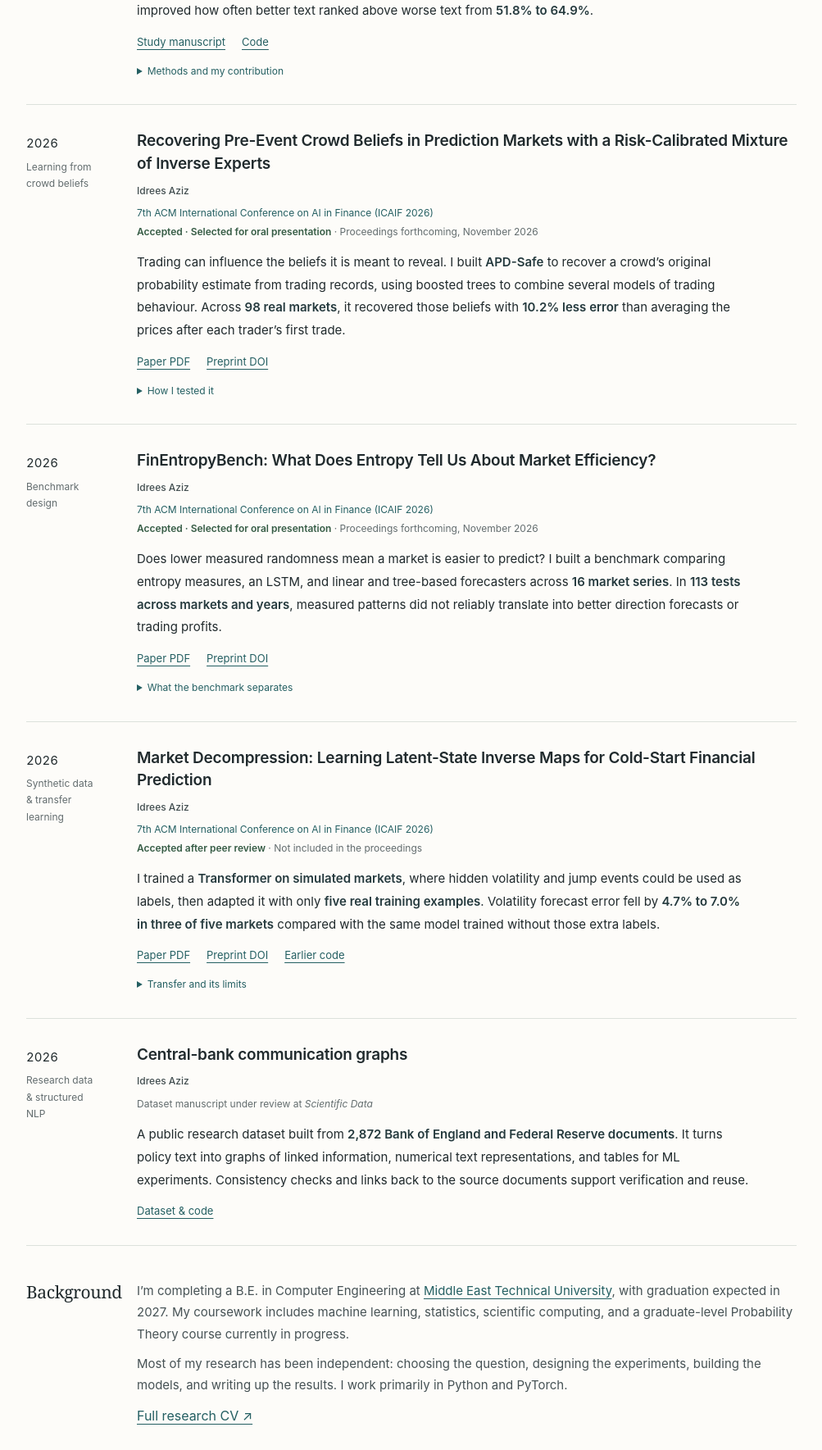
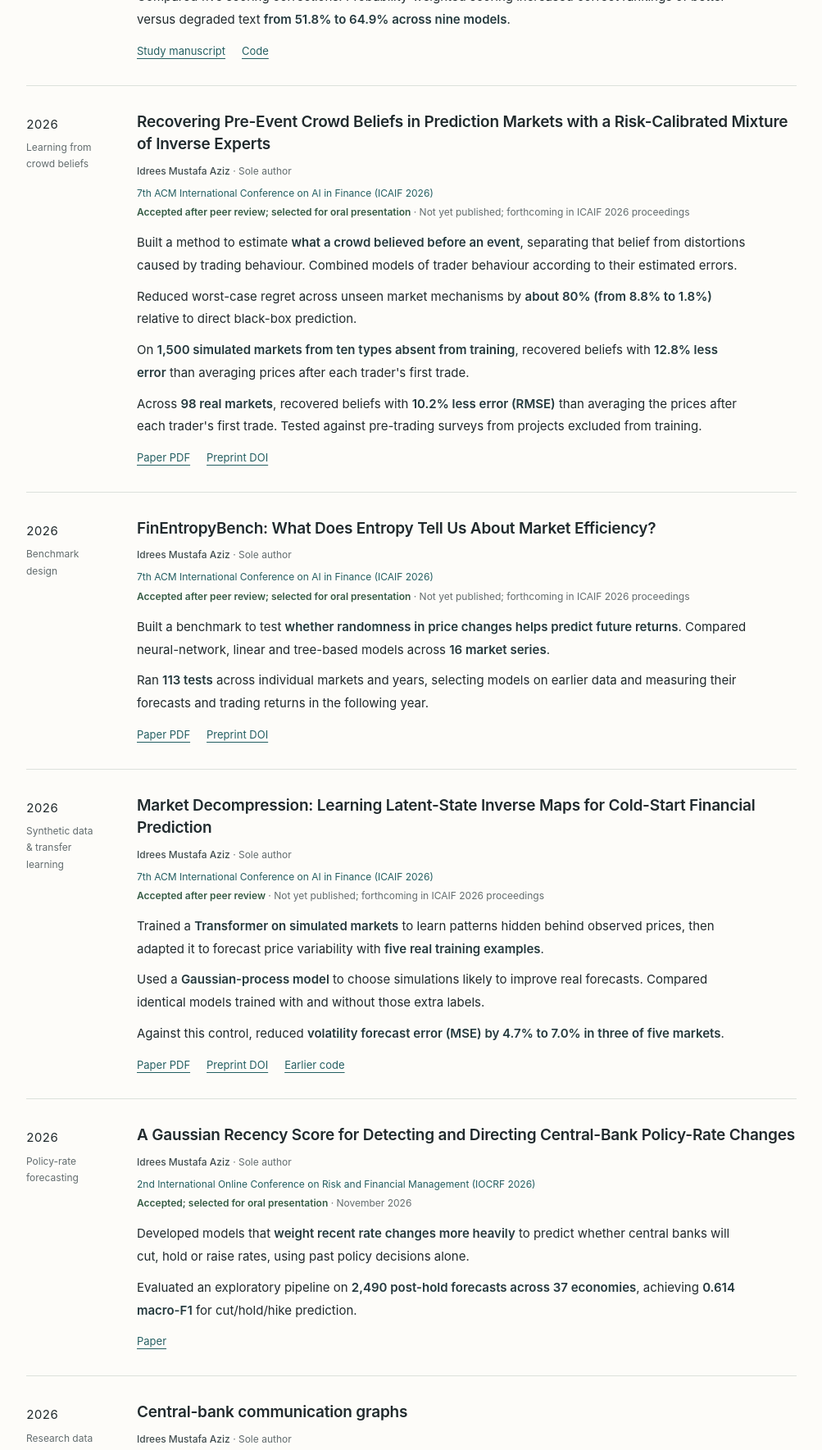
Before and after one commit to idreesaziz/idreesaziz.github.io, a plain HTML site: page index.html in a window 1280 px wide. Shown: the part 777-2546 px from the top of the page at 82% size, without its empty margins (138-1141 px from the left). Drawn offline with Linux system fonts and the light colour scheme.

Commit message:
Align research website with authoritative CV

```diff
--- a/index.html
+++ b/index.html
@@ -128,8 +128,8 @@
         <div class="hero-copy">
           <p class="eyebrow">Machine learning research</p>
           <h1 id="name">Idrees Mustafa Aziz</h1>
-          <p class="intro">I study how to evaluate model judgments, learn from simulated data, and make predictions with limited information.</p>
-          <p class="bio">I’m an independent researcher and a Computer Engineering undergraduate at Middle East Technical University (METU). My work ranges from testing how LLMs grade writing to training models on simulated markets. I’m particularly interested in reliable evaluation and its role in AI safety.</p>
+          <p class="intro">Research on LLM evaluation, learning from simulated data, and time-series prediction.</p>
+          <p class="bio">I’m an independent machine learning researcher and a Computer Engineering undergraduate at Middle East Technical University (METU). All research conducted independently, without an advisor. Independent research: Spring 2026 - Present.</p>
           <div class="profile-links" aria-label="Profile links">
             <a href="mailto:idrees.aziz@metu.edu.tr">Email</a>
             <a href="https://github.com/idreesaziz">GitHub</a>
@@ -150,11 +150,11 @@
           <div class="paper-side"><span class="year">2026</span><span class="area">LLM evaluation</span></div>
           <div>
             <h3><a href="no-one-gets-an-a.pdf">No One Gets an A: Distributional Bias in LLM Text Scoring</a></h3>
-            <p class="authors"><strong>Idrees Aziz</strong>, Mahir Sadikhov</p>
+            <p class="authors"><strong>Idrees Mustafa Aziz</strong> · First author</p>
             <p class="status">Research study · First author · 2026</p>
-            <p class="description">We tested whether <strong>11 LLMs</strong> could reliably grade writing across <strong>approximately 99,000 assessments</strong>. Models often gave similar scores to texts of different quality. Across nine models, a scoring correction improved how often better text ranked above worse text from <strong>51.8% to 64.9%</strong>.</p>
+            <p class="description">Designed a study of <strong>11 LLMs and ~99,000 text assessments</strong> to test whether 0-10 writing scores reflected deliberate reductions in text quality.</p>
+            <p class="description">Compared five scoring corrections. Probability-weighted scoring increased correct rankings of better versus degraded text <strong>from 51.8% to 64.9% across nine models</strong>.</p>
             <div class="paper-links"><a href="no-one-gets-an-a.pdf">Study manuscript</a><a href="https://github.com/idreesaziz/Distributional-Bias-in-LLM-Text-Scoring">Code</a></div>
-            <details><summary>Methods and my contribution</summary><p>I designed the experiments, changing grammar, sentence order, word choice, and information separately so their effects could be measured. We compared five score corrections and checked uncertainty with bootstrap confidence intervals and mixed-effects models. Improving the rankings did not necessarily make the models use more of the scoring scale.</p></details>
           </div>
         </article>
 
@@ -162,12 +162,14 @@
           <div class="paper-side"><span class="year">2026</span><span class="area">Learning from crowd beliefs</span></div>
           <div>
             <h3><a href="apd.pdf">Recovering Pre-Event Crowd Beliefs in Prediction Markets with a Risk-Calibrated Mixture of Inverse Experts</a></h3>
-            <p class="authors"><strong>Idrees Aziz</strong></p>
+            <p class="authors"><strong>Idrees Mustafa Aziz</strong> · Sole author</p>
             <p class="venue">7th ACM International Conference on AI in Finance (ICAIF 2026)</p>
-            <p class="status"><strong>Accepted · Selected for oral presentation</strong> · Proceedings forthcoming, November 2026</p>
-            <p class="description">Trading can influence the beliefs it is meant to reveal. I built <strong>APD-Safe</strong> to recover a crowd’s original probability estimate from trading records, using boosted trees to combine several models of trading behaviour. Across <strong>98 real markets</strong>, it recovered those beliefs with <strong>10.2% less error</strong> than averaging the prices after each trader’s first trade.</p>
+            <p class="status"><strong>Accepted after peer review; selected for oral presentation</strong> · Not yet published; forthcoming in ICAIF 2026 proceedings</p>
+            <p class="description">Built a method to estimate <strong>what a crowd believed before an event</strong>, separating that belief from distortions caused by trading behaviour. Combined models of trader behaviour according to their estimated errors.</p>
+            <p class="description">Reduced worst-case regret across unseen market mechanisms by <strong>about 80% (from 8.8% to 1.8%)</strong> relative to direct black-box prediction.</p>
+            <p class="description">On <strong>1,500 simulated markets from ten types absent from training</strong>, recovered beliefs with <strong>12.8% less error</strong> than averaging prices after each trader's first trade.</p>
+            <p class="description">Across <strong>98 real markets</strong>, recovered beliefs with <strong>10.2% less error (RMSE)</strong> than averaging the prices after each trader's first trade. Tested against pre-trading surveys from projects excluded from training.</p>
             <div class="paper-links"><a href="apd.pdf">Paper PDF</a><a href="https://doi.org/10.5281/zenodo.23377346">Preprint DOI</a></div>
-            <details><summary>How I tested it</summary><p>I compared the recovered beliefs against surveys taken before trading, keeping each research project out of training in turn. The model also reduced reconstruction error by 12.8% across 1,500 simulated markets from ten types of trading behaviour absent from training.</p></details>
           </div>
         </article>
 
@@ -175,12 +177,12 @@
           <div class="paper-side"><span class="year">2026</span><span class="area">Benchmark design</span></div>
           <div>
             <h3><a href="finentropybench.pdf">FinEntropyBench: What Does Entropy Tell Us About Market Efficiency?</a></h3>
-            <p class="authors"><strong>Idrees Aziz</strong></p>
+            <p class="authors"><strong>Idrees Mustafa Aziz</strong> · Sole author</p>
             <p class="venue">7th ACM International Conference on AI in Finance (ICAIF 2026)</p>
-            <p class="status"><strong>Accepted · Selected for oral presentation</strong> · Proceedings forthcoming, November 2026</p>
-            <p class="description">Does lower measured randomness mean a market is easier to predict? I built a benchmark comparing entropy measures, an LSTM, and linear and tree-based forecasters across <strong>16 market series</strong>. In <strong>113 tests across markets and years</strong>, measured patterns did not reliably translate into better direction forecasts or trading profits.</p>
+            <p class="status"><strong>Accepted after peer review; selected for oral presentation</strong> · Not yet published; forthcoming in ICAIF 2026 proceedings</p>
+            <p class="description">Built a benchmark to test <strong>whether randomness in price changes helps predict future returns</strong>. Compared neural-network, linear and tree-based models across <strong>16 market series</strong>.</p>
+            <p class="description">Ran <strong>113 tests</strong> across individual markets and years, selecting models on earlier data and measuring their forecasts and trading returns in the following year.</p>
             <div class="paper-links"><a href="finentropybench.pdf">Paper PDF</a><a href="https://doi.org/10.5281/zenodo.23377381">Preprint DOI</a></div>
-            <details><summary>What the benchmark separates</summary><p>I used simulations with known answers to check whether the statistical measures captured what they claimed to measure. The experiments distinguish patterns in the size of price changes from information about whether prices will rise or fall. Models and strategies were selected on earlier data and evaluated on later periods.</p></details>
           </div>
         </article>
 
@@ -188,12 +190,27 @@
           <div class="paper-side"><span class="year">2026</span><span class="area">Synthetic data &amp; transfer learning</span></div>
           <div>
             <h3><a href="market-decompression.pdf">Market Decompression: Learning Latent-State Inverse Maps for Cold-Start Financial Prediction</a></h3>
-            <p class="authors"><strong>Idrees Aziz</strong></p>
+            <p class="authors"><strong>Idrees Mustafa Aziz</strong> · Sole author</p>
             <p class="venue">7th ACM International Conference on AI in Finance (ICAIF 2026)</p>
-            <p class="status"><strong>Accepted after peer review</strong> · Not included in the proceedings</p>
-            <p class="description">I trained a <strong>Transformer on simulated markets</strong>, where hidden volatility and jump events could be used as labels, then adapted it with only <strong>five real training examples</strong>. Volatility forecast error fell by <strong>4.7% to 7.0% in three of five markets</strong> compared with the same model trained without those extra labels.</p>
+            <p class="status"><strong>Accepted after peer review</strong> · Not yet published; forthcoming in ICAIF 2026 proceedings</p>
+            <p class="description">Trained a <strong>Transformer on simulated markets</strong> to learn patterns hidden behind observed prices, then adapted it to forecast price variability with <strong>five real training examples</strong>.</p>
+            <p class="description">Used a <strong>Gaussian-process model</strong> to choose simulations likely to improve real forecasts. Compared identical models trained with and without those extra labels.</p>
+            <p class="description">Against this control, reduced <strong>volatility forecast error (MSE) by 4.7% to 7.0% in three of five markets</strong>.</p>
             <div class="paper-links"><a href="market-decompression.pdf">Paper PDF</a><a href="https://doi.org/10.5281/zenodo.23377391">Preprint DOI</a><a href="https://github.com/idreesaziz/market-decompression">Earlier code</a></div>
-            <details><summary>Transfer and its limits</summary><p>A Gaussian-process model identified simulation settings likely to improve real forecasts. I separated that search from confirmation and later test data. Gains did not hold up in the other two markets. The linked code repository documents an earlier cryptocurrency-only version; the PDF above contains the current five-market study.</p></details>
+          </div>
+        </article>
+
+
+        <article class="paper" id="gaussian-recency">
+          <div class="paper-side"><span class="year">2026</span><span class="area">Policy-rate forecasting</span></div>
+          <div>
+            <h3><a href="https://sciforum.net/paper/35946">A Gaussian Recency Score for Detecting and Directing Central-Bank Policy-Rate Changes</a></h3>
+            <p class="authors"><strong>Idrees Mustafa Aziz</strong> · Sole author</p>
+            <p class="venue">2nd International Online Conference on Risk and Financial Management (IOCRF 2026)</p>
+            <p class="status"><strong>Accepted; selected for oral presentation</strong> · November 2026</p>
+            <p class="description">Developed models that <strong>weight recent rate changes more heavily</strong> to predict whether central banks will cut, hold or raise rates, using past policy decisions alone.</p>
+            <p class="description">Evaluated an exploratory pipeline on <strong>2,490 post-hold forecasts across 37 economies</strong>, achieving <strong>0.614 macro-F1</strong> for cut/hold/hike prediction.</p>
+            <div class="paper-links"><a href="https://sciforum.net/paper/35946">Paper</a></div>
           </div>
         </article>
 
@@ -201,9 +218,10 @@
           <div class="paper-side"><span class="year">2026</span><span class="area">Research data &amp; structured NLP</span></div>
           <div>
             <h3><a href="https://doi.org/10.5281/zenodo.20669457">Central-bank communication graphs</a></h3>
-            <p class="authors"><strong>Idrees Aziz</strong></p>
+            <p class="authors"><strong>Idrees Mustafa Aziz</strong> · Sole author</p>
             <p class="status">Dataset manuscript under review at <em>Scientific Data</em></p>
-            <p class="description">A public research dataset built from <strong>2,872 Bank of England and Federal Reserve documents</strong>. It turns policy text into graphs of linked information, numerical text representations, and tables for ML experiments. Consistency checks and links back to the source documents support verification and reuse.</p>
+            <p class="description">Built a public <strong>ML dataset from 2,872 Bank of England and Federal Reserve documents</strong>, with graphs of linked information and numerical text representations.</p>
+            <p class="description">Checked records for consistency and linked them to source documents so others could verify the data.</p>
             <div class="paper-links"><a href="https://doi.org/10.5281/zenodo.20669457">Dataset &amp; code</a></div>
           </div>
         </article>
@@ -213,7 +231,9 @@
         <h2 id="background-heading">Background</h2>
         <div>
           <p>I’m completing a B.E. in Computer Engineering at <a href="https://www.metu.edu.tr/">Middle East Technical University</a>, with graduation expected in 2027. My coursework includes machine learning, statistics, scientific computing, and a graduate-level Probability Theory course currently in progress.</p>
-          <p>Most of my research has been independent: choosing the question, designing the experiments, building the models, and writing up the results. I work primarily in Python and PyTorch.</p>
+          <p>All research conducted independently, without an advisor.</p>
+          <p><strong>Coursework:</strong> Graduate-level Probability Theory (in progress); Machine Learning; Statistics for Computer Engineers; Linear Algebra; Calculus I-III; Scientific Computing; C Programming; Data Structures; Algorithms.</p>
+          <p><strong>Programming:</strong> Python, C++, SQL, TypeScript.<br><strong>ML and analysis:</strong> PyTorch, NumPy, pandas, SciPy, scikit-learn; model training, simulation, controlled comparisons, and statistical evaluation.<br><strong>Tools:</strong> Git, Linux, LaTeX.</p>
           <a href="Idrees_Aziz_CV.pdf">Full research CV ↗</a>
         </div>
       </section>
@@ -226,3 +246,6 @@
   </div>
 </body>
 </html>
+
+
+<!-- cv-alignment-20261030-v11 -->
```
Also changed, not shown: 2 other files.
